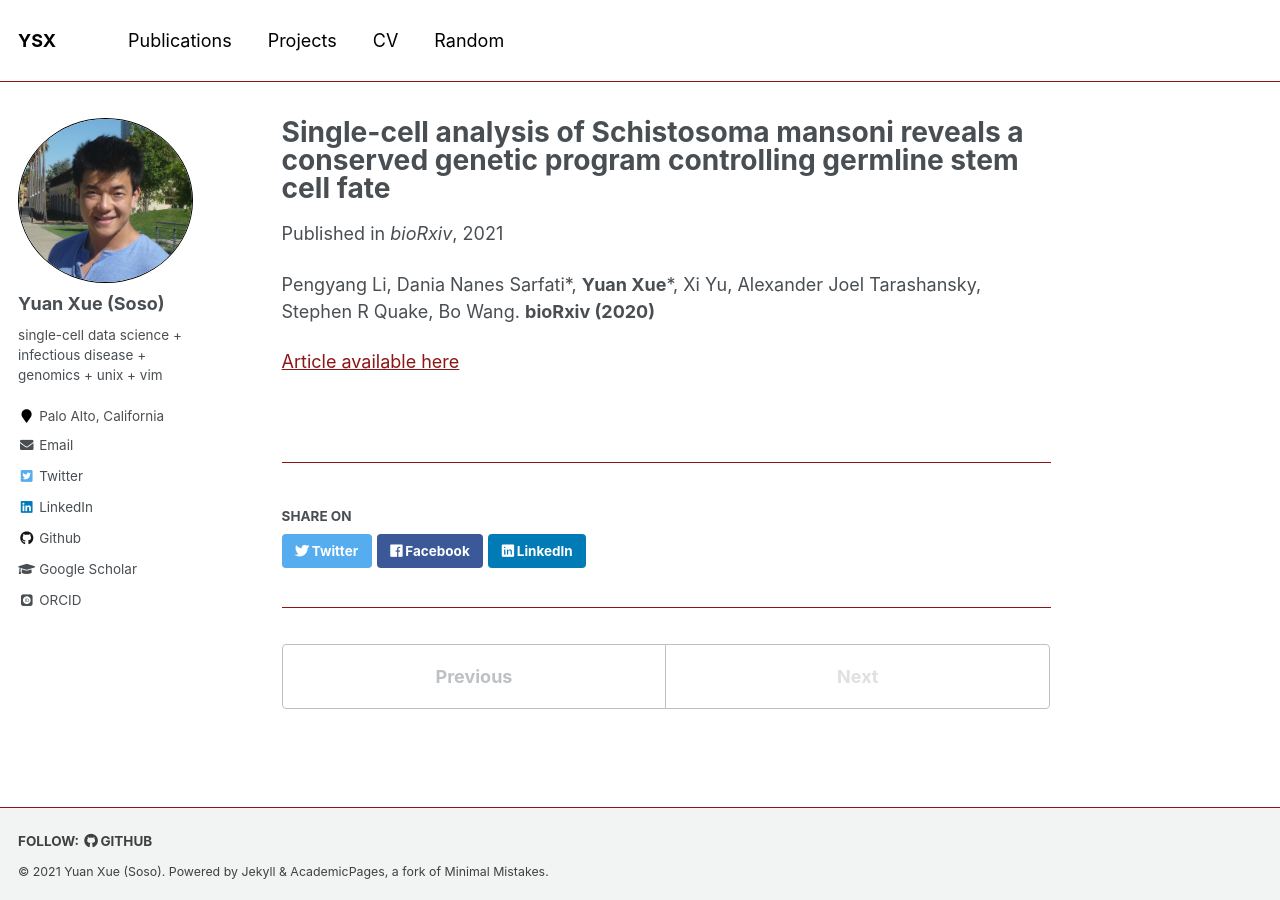
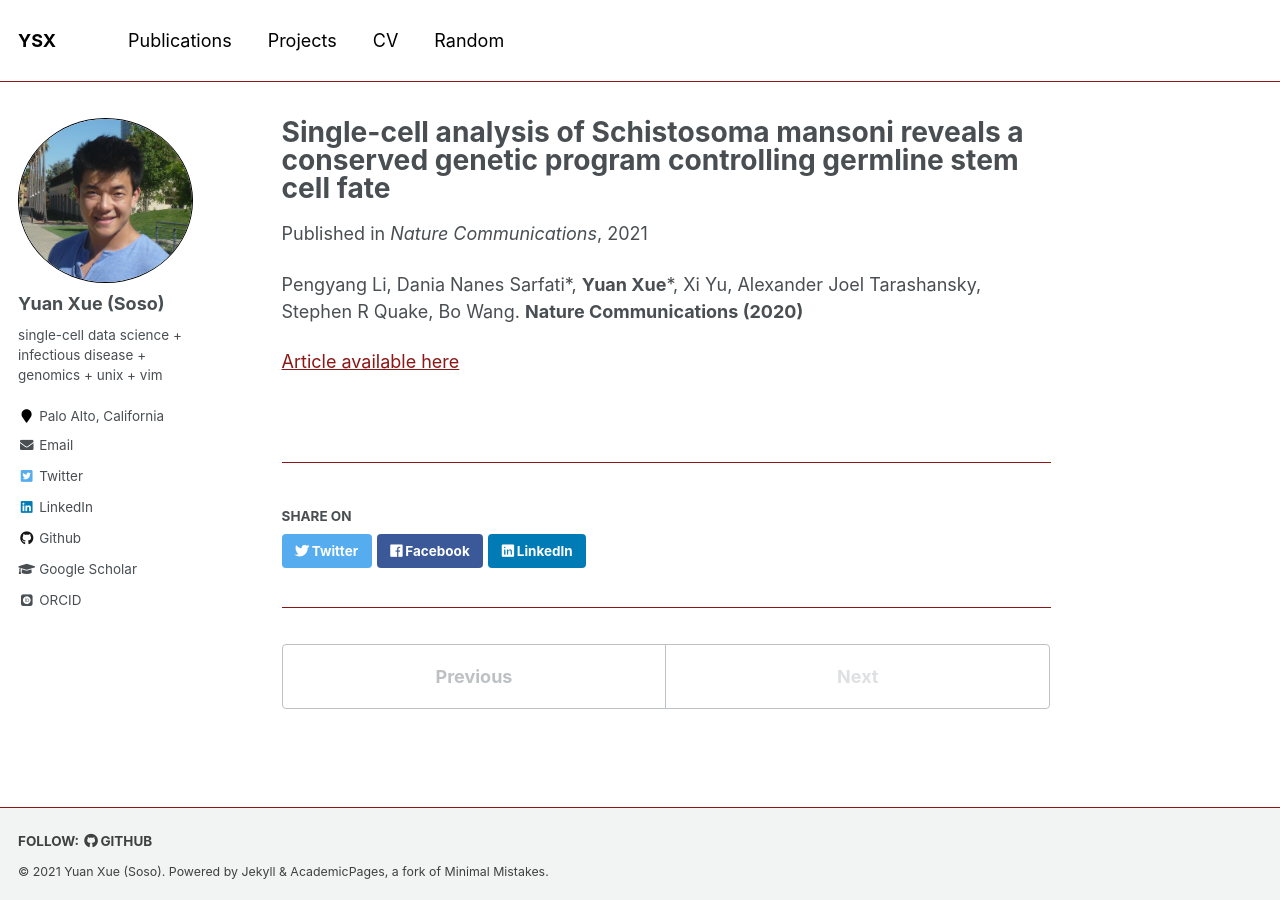
Before and after one commit to xuesoso/xuesoso.github.io, a Jekyll site: the page built from _publications/2020-Single-cell analysis of Schistosoma mansoni reveals a conserved genetic program controlling germline stem cell fate.md, in a window 1280 px wide. Built offline with Jekyll 4.4.1, drawn with Linux system fonts in a browser that asks for light colours; some web fonts are replaced.

Commit message:
updated publication list

```diff
--- a/_publications/2020-Single-cell analysis of Schistosoma mansoni reveals a conserved genetic program controlling germline stem cell fate.md
+++ b/_publications/2020-Single-cell analysis of Schistosoma mansoni reveals a conserved genetic program controlling germline stem cell fate.md
@@ -3,8 +3,8 @@ title: "Single-cell analysis of Schistosoma mansoni reveals a conserved genetic
 collection: publications
 permalink: /publication/2020-Single-cell analysis of Schistosoma mansoni reveals a conserved genetic program controlling germline stem cell fate
 year: 2020
-venue: 'bioRxiv'
-paperurl: 'https://www.biorxiv.org/content/10.1101/2020.07.06.190033v1'
+venue: 'Nature Communications'
+paperurl: 'https://www-nature-com.stanford.idm.oclc.org/articles/s41467-020-20794-w'
 citation: 'Pengyang Li, Dania Nanes Sarfati*, <b>Yuan Xue</b>*, Xi Yu, Alexander Joel Tarashansky, Stephen R Quake, Bo Wang'
 ---
-[Article available here](https://www.biorxiv.org/content/10.1101/2020.07.06.190033v1)
+[Article available here](https://www-nature-com.stanford.idm.oclc.org/articles/s41467-020-20794-w)
--- a/markdown_generator/publications.csv
+++ b/markdown_generator/publications.csv
@@ -5,5 +5,5 @@ pub_date,title,venue,excerpt,author,url_slug,paper_url,citation,image
 2019,Self-assembling Manifolds in Single-cell RNA Sequencing Data,eLife,,"Alexander J Tarashansky, Yuan Xue, Pengyang Li, Stephen R Quake, Bo Wang.",Self-assembling Manifolds in Single-cell RNA Sequencing Data,https://elifesciences.org/articles/48994;https://www.biorxiv.org/content/10.1101/364166v2,"Alexander J Tarashansky, Yuan Xue, Pengyang Li, Stephen R Quake, Bo Wang.",2020_eLife_AT.png
 2020,A single-parasite transcriptional landscape of asexual development in Toxoplasma gondii,eLife,,"Yuan Xue, Terence T. Theisen, Suchita Rastogi, Abel Ferrel, Stephen R. Quake, John C. Boothroyd.",A single-parasite transcriptional landscape of asexual development in Toxoplasma gondii,https://elifesciences.org/articles/54129;https://www.biorxiv.org/content/10.1101/656165v1,"Yuan Xue, Terence T. Theisen, Suchita Rastogi, Abel Ferrel, Stephen R. Quake, John C. Boothroyd.",2020_eLife_YX.png
 2020,Differential Impacts on Host Transcription by ROP and GRA Effectors from the Intracellular Parasite Toxoplasma gondii,mBio,,"Suchita Rastogi, Yuan Xue, Stephen R. Quake, John C. Boothroyd.",Differential Impacts on Host Transcription by ROP and GRA Effectors from the Intracellular Parasite Toxoplasma gondii,https://mbio.asm.org/content/11/3/e00182-20,"Suchita Rastogi, Yuan Xue, Stephen R. Quake, John C. Boothroyd.",2020_mBio_SR.png
-2020,Single-cell analysis of Schistosoma mansoni reveals a conserved genetic program controlling germline stem cell fate,bioRxiv,,"Pengyang Li, Dania Nanes Sarfati*, Yuan Xue*, Xi Yu, Alexander Joel Tarashansky, Stephen R Quake, Bo Wang",Single-cell analysis of Schistosoma mansoni reveals a conserved genetic program controlling germline stem cell fate,https://www.biorxiv.org/content/10.1101/2020.07.06.190033v1,"Pengyang Li, Dania Nanes Sarfati*, Yuan Xue*, Xi Yu, Alexander Joel Tarashansky, Stephen R Quake, Bo Wang",
+2020,Single-cell analysis of Schistosoma mansoni reveals a conserved genetic program controlling germline stem cell fate,Nature Communications,,"Pengyang Li, Dania Nanes Sarfati*, Yuan Xue*, Xi Yu, Alexander Joel Tarashansky, Stephen R Quake, Bo Wang",Single-cell analysis of Schistosoma mansoni reveals a conserved genetic program controlling germline stem cell fate,https://www-nature-com.stanford.idm.oclc.org/articles/s41467-020-20794-w,"Pengyang Li, Dania Nanes Sarfati*, Yuan Xue*, Xi Yu, Alexander Joel Tarashansky, Stephen R Quake, Bo Wang",
 2020,Kinetics and Fidelity of Psychrophilic DNA Polymerases,bioRxiv,,"Yuan Xue, Ido Braslavsky, Stephen R. Quake",Kinetics and Fidelity of Psychrophilic DNA Polymerases,https://www.biorxiv.org/content/10.1101/2020.08.04.236919v1,"Yuan Xue, Ido Braslavsky, Stephen R. Quake",2020_Polymerase_YX.png
```
